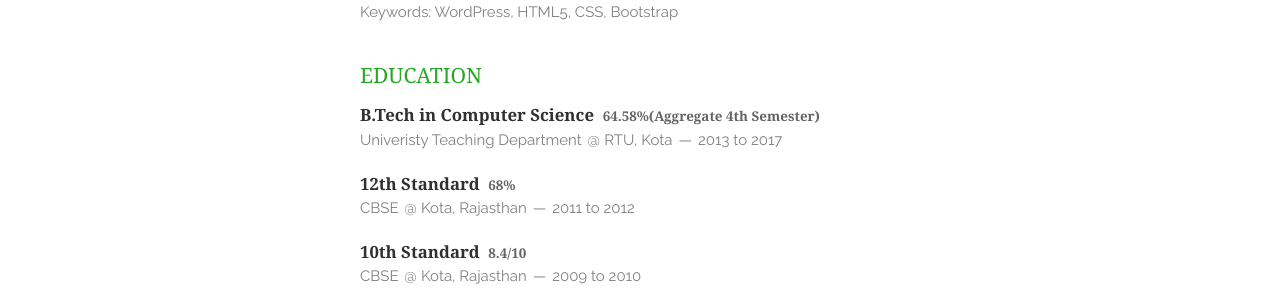
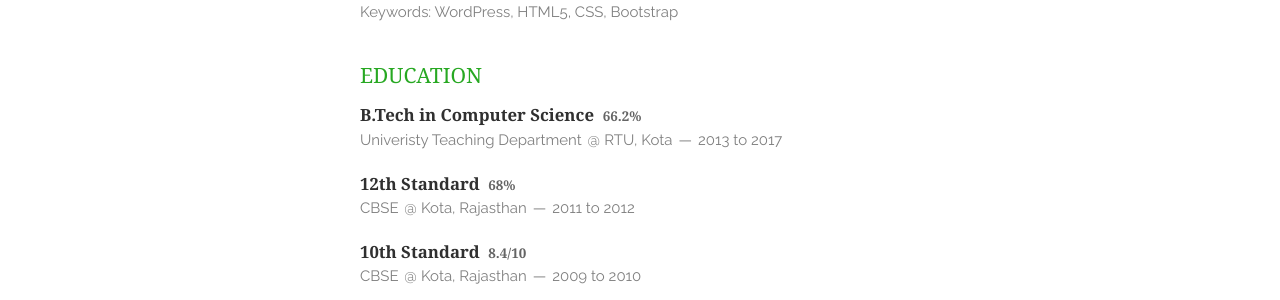
Before and after one commit to mudit44/resume, a Jekyll site: the page built from index.html, in a window 1280 px wide. Shown: the part 823-1123 px from the top of the page. Built offline with Jekyll 4.4.1, drawn with Linux system fonts in a browser that asks for light colours; nearby versions of some CDN libraries; Markdown is read by kramdown in place of the engine named in the settings; the list of posts is cut into pages by our own code.

Commit message:
Update education.html

```diff
--- a/_includes/education.html
+++ b/_includes/education.html
@@ -2,7 +2,7 @@
     <h1>Education</h1>
     <article>
         <header>
-            <h1>B.Tech in Computer Science&nbsp;&nbsp;<span><small><em>64.58%(Aggregate 4th Semester)</em></small></span></h1>
+            <h1>B.Tech in Computer Science&nbsp;&nbsp;<span><small><em>66.2%</em></small></span></h1>
             <span>Univeristy Teaching Department</span>
             <span><address>RTU, Kota</address><time>2013 to 2017</time></span>
         </header>
```
